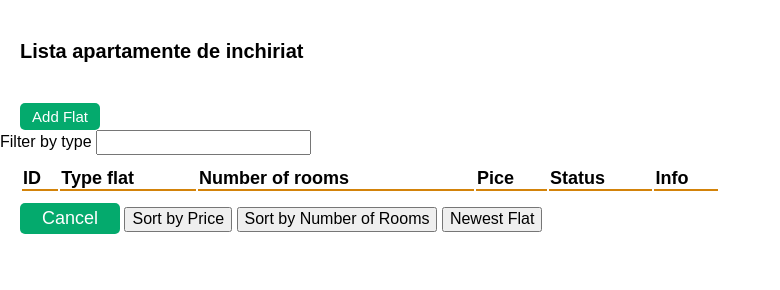
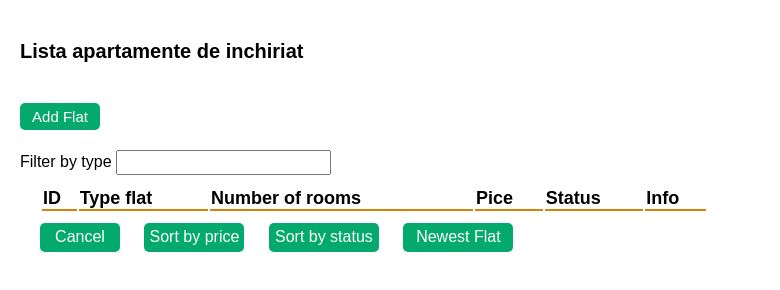
Before and after one commit to catrinaovidiualex/rentFlats-manager-client, a plain HTML site: page index.html in a window 1280 px wide. Shown: the whole page, without its empty margins (0-780 px from the left). Drawn offline with Linux system fonts and the light colour scheme; no server answers.

Commit message:
other commit

```diff
--- a/css/style.css
+++ b/css/style.css
@@ -89,6 +89,10 @@ button.inchiriazaApart {
   }
   button.adaugareApart:hover{
       background-color: rgb(12, 141, 23);
+  }
+
+  .filterLabel{
+    padding:20px;
   }
 
 
@@ -215,10 +219,10 @@ button.inchiriazaApart {
 .anuleaza{
     background-color: #04AA6D;
     border: none;
-    font-size: 18px;
+    font-size: 16px;
     color: #FFFFFF;
     padding:5px;
-    width: 100px;
+    width: 80px;
     text-align: center;
     text-decoration: none;
     overflow: hidden;
@@ -231,7 +235,62 @@ button.inchiriazaApart {
     background-color: rgb(12, 141, 23);
 }
 
+.sortare{
+  background-color: #04AA6D;
+  border: none;
+  font-size: 16px;
+  color: #FFFFFF;
+  padding:5px;
+  width: 100px;
+  text-align: center;
+  text-decoration: none;
+  overflow: hidden;
+  cursor: pointer;
+  margin-left: 20px;
+  border-radius:5px ;
+}
 
+.sortare:hover{
+  background-color: rgb(12, 141, 23);
+}
+
+.sortAuthor{
+  background-color: #04AA6D;
+  border: none;
+  font-size: 16px;
+  color: #FFFFFF;
+  padding:5px;
+  width: 110px;
+  text-align: center;
+  text-decoration: none;
+  overflow: hidden;
+  cursor: pointer;
+  margin-left: 20px;
+  border-radius:5px ;
+}
+
+.sortAuthor:hover{
+  background-color: rgb(12, 141, 23);
+}
+
+.newestFlat{
+  background-color: #04AA6D;
+  border: none;
+  font-size: 16px;
+  color: #FFFFFF;
+  padding:5px;
+  width: 110px;
+  text-align: center;
+  text-decoration: none;
+  overflow: hidden;
+  cursor: pointer;
+  margin-left: 20px;
+  border-radius:5px ;
+}
+
+.newestFlat:hover{
+  background-color: rgb(12, 141, 23);
+}
 .updateApart{
     width:210px;
     display:flex;
--- a/view/AddFlat.js
+++ b/view/AddFlat.js
@@ -71,7 +71,7 @@ this.containerAddApart.innerHTML=`
 
         }
         if(obj.classList.contains("nrCamApart")){
-            this.apartament.nrCam=obj.value;
+            this.apartament.nrcam=obj.value;
 
         }
 
--- a/view/Home.js
+++ b/view/Home.js
@@ -32,7 +32,7 @@ class Home{
         <h3>Lista apartamente de inchiriat</h3>
 
         <button class="adaugareApart">Add Flat</button>
-        <label for="text">Filter by type<label>
+        <label for="text" class="filterLabel">Filter by type<label>
         <input type="text" class="inputFilter"></input>
 
 
@@ -59,9 +59,9 @@ class Home{
 
     <div class="otherButtons">
         <button class="anuleaza">Cancel</button>
-        <button class="sortare">Sort by Price</button>
-        <button class="sortAuthor">Sort by Number of Rooms</button>
-        <button class="newBook">Newest Flat</button>
+        <button class="sortare">Sort by price</button>
+        <button class="sortAuthor">Sort by status</button>
+        <button class="newestFlat">Newest Flat</button>
 
     </div>
 
@@ -90,6 +90,8 @@ class Home{
               <td>${e.pret}</td>
               <td>${e.status}</td>
               <td><button class="inchiriazaApart">Rent</button></td>
+              <td><button class="stergeApart">Delete</button></td>
+              <td><button class="modificaApart">Update</button></td>
             </tr>
 
             `
@@ -109,10 +111,12 @@ class Home{
             <tr>
               <th scope="row">${e.id}</th>
               <td class="linkFlats">${e.tip}</td>
-              <td>${e.nrCam}</td>
+              <td>${e.nrcam}</td>
               <td>${e.pret}</td>
               <td>${e.status}</td>
               <td><button class="inchiriazaApart">Rent</button></td>
+              <td><button class="stergeApart">Delete</button></td>
+              <td><button class="modificaApart">Update</button></td>
             </tr>
 
             `
--- a/view/UpdateFlat.js
+++ b/view/UpdateFlat.js
@@ -12,7 +12,7 @@ export default class UpdateFlat{
 
 
 
-        this.apartament=this.controllerApartamente.getApartById(id);
+        /*this.apartament=this.controllerApartamente.getApartById(id);*/
 
 
 
```
